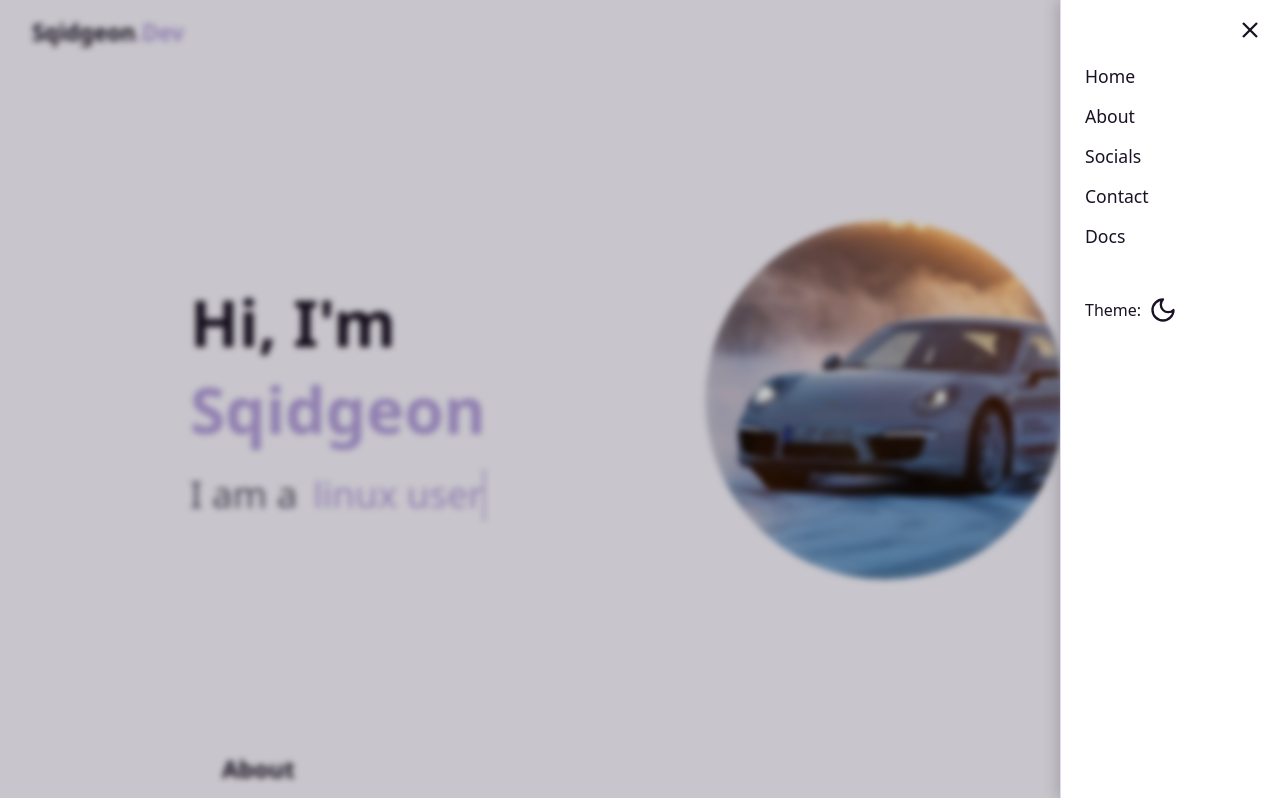
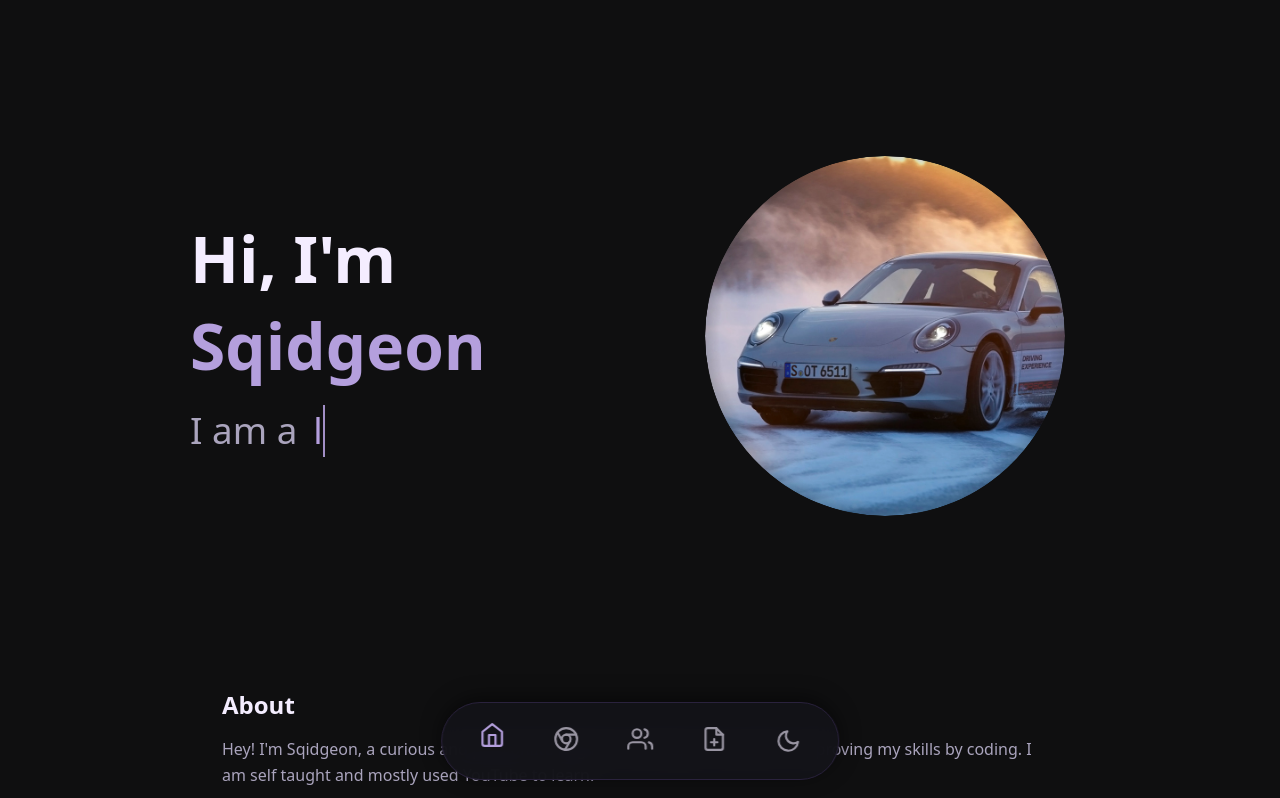
Before and after one commit to sqidgeon/sqidgeon.github.io, a plain HTML site: page index.html in a window 1280 px wide. Both pictures are taken after a click on the button "Toggle dark mode". Shown: the top 798 px of the page. Drawn offline with Linux system fonts and the light colour scheme.

Commit message:
hehe
hehee

```diff
--- a/index.html
+++ b/index.html
@@ -8,60 +8,14 @@
   <link rel="icon" href="favicon.ico">
 </head>
 <body>
-  <header class="navbar">
-    <a class="logo">
-      <span>Sqidgeon</span><span class="accent">.Dev</span>
-    </a>
-
-    <button id="menu-btn" aria-label="Open menu">
-      <svg xmlns="http://www.w3.org/2000/svg" fill="none" viewBox="0 0 24 24"
-           stroke="currentColor" stroke-width="2">
-        <line x1="4" y1="6" x2="20" y2="6" />
-        <line x1="4" y1="12" x2="20" y2="12" />
-        <line x1="4" y1="18" x2="20" y2="18" />
-      </svg>
-    </button>
-
-    <nav id="menu" class="menu">
-      <button id="close-btn" aria-label="Close menu">
-        <svg xmlns="http://www.w3.org/2000/svg" fill="none" viewBox="0 0 24 24"
-             stroke="currentColor" stroke-width="2">
-          <line x1="18" y1="6" x2="6" y2="18" />
-          <line x1="6" y1="6" x2="18" y2="18" />
-        </svg>
-      </button>
-
-      <a href="#hero">Home</a>
-      <a href="#about">About</a>
-      <a href="#socials">Socials</a>
-      <a href="#contact">Contact</a>
-      <a href="/docs">Docs</a>
-
-      <div class="theme-toggle-container">
-        <span>Theme:</span>
-        <button id="theme-toggle" aria-label="Toggle theme">
-          <svg id="icon-moon" xmlns="http://www.w3.org/2000/svg" viewBox="0 0 24 24" fill="none"
-               stroke="currentColor" stroke-width="2" stroke-linecap="round" stroke-linejoin="round">
-            <path d="M12 3a6 6 0 0 0 9 9 9 9 0 1 1-9-9Z"/>
-          </svg>
-          <svg id="icon-sun" xmlns="http://www.w3.org/2000/svg" viewBox="0 0 24 24" fill="none"
-               stroke="currentColor" stroke-width="2" stroke-linecap="round" stroke-linejoin="round">
-            <circle cx="12" cy="12" r="4" />
-            <path d="M12 2v2m0 16v2m10-10h-2M4 12H2m15.364 6.364-1.414-1.414M6.05 6.05 4.636 4.636m12.728 0-1.414 1.414M6.05 17.95l-1.414 1.414" />
-          </svg>
-        </button>
-      </div>
-    </nav>
-  </header>
-
-  <div id="overlay"></div>
 
   <main>
+    <!-- Hero Section -->
     <section id="hero" class="hero">
       <div class="hero-content">
         <div class="hero-text">
           <h1>Hi, I'm <span class="accent">Sqidgeon</span></h1>
-          <h2>I am a <span class="typing"></span></h2>
+          <h2>I am a<span class="typing"></span></h2>
         </div>
         <div class="hero-image-container">
           <img src="profile.png" alt="Sqidgeon" class="hero-image" />
@@ -81,20 +35,75 @@
     <section id="socials" class="section">
       <h2>Socials</h2>
       <div class="social-grid">
-        <div class="social-card"><img src="https://cdn.jsdelivr.net/gh/simple-icons/simple-icons/icons/github.svg"><h3>GitHub</h3><p>@sqidgeon</p><a href="https://github.com/sqidgeon" target="_blank" class="btn">Visit</a></div>
-        <div class="social-card"><img src="https://cdn.jsdelivr.net/gh/simple-icons/simple-icons/icons/modrinth.svg"><h3>Modrinth</h3><p>@sqidgeon</p><a href="https://modrinth.com/user/Sqidgeon" target="_blank" class="btn">Visit</a></div>
-        <div class="social-card"><img src="https://cdn.jsdelivr.net/gh/simple-icons/simple-icons/icons/curseforge.svg"><h3>CurseForge</h3><p>@sqidgeon</p><a href="https://www.curseforge.com/members/sqidgeon/projects" target="_blank" class="btn">Visit</a></div>
-        <div class="social-card"><img src="https://cdn.jsdelivr.net/gh/simple-icons/simple-icons/icons/steam.svg"><h3>Steam</h3><p>@sqidgeon</p><a href="https://steamcommunity.com/sqidgeon" target="_blank" class="btn">Visit</a></div>
-        <div class="social-card"><img src="https://cdn.jsdelivr.net/gh/simple-icons/simple-icons/icons/youtube.svg"><h3>My Lab</h3><p>@ApplicationLabs</p><a href="https://www.youtube.com/@ApplicationLabs" target="_blank" class="btn">Visit</a></div>
-        <div class="social-card"><img src="https://cdn.jsdelivr.net/gh/simple-icons/simple-icons/icons/reddit.svg"><h3>Reddit</h3><p>u/sqidgeon</p><a href="https://www.reddit.com/user/Sqidgeon/" target="_blank" class="btn">Visit</a></div>
+        <div class="social-card"><img src="https://cdn.jsdelivr.net/gh/simple-icons/simple-icons/icons/github.svg" alt="GitHub"><h3>GitHub</h3><p>@sqidgeon</p><a href="https://github.com/sqidgeon" target="_blank" class="btn">Visit</a></div>
+        <div class="social-card"><img src="https://cdn.jsdelivr.net/gh/simple-icons/simple-icons/icons/modrinth.svg" alt="Modrinth"><h3>Modrinth</h3><p>@sqidgeon</p><a href="https://modrinth.com/user/Sqidgeon" target="_blank" class="btn">Visit</a></div>
+        <div class="social-card"><img src="https://cdn.jsdelivr.net/gh/simple-icons/simple-icons/icons/curseforge.svg" alt="CurseForge"><h3>CurseForge</h3><p>@sqidgeon</p><a href="https://www.curseforge.com/members/sqidgeon/projects" target="_blank" class="btn">Visit</a></div>
+        <div class="social-card"><img src="https://cdn.jsdelivr.net/gh/simple-icons/simple-icons/icons/steam.svg" alt="Steam"><h3>Steam</h3><p>@sqidgeon</p><a href="https://steamcommunity.com/id/sqidgeon" target="_blank" class="btn">Visit</a></div>
+        <div class="social-card"><img src="https://cdn.jsdelivr.net/gh/simple-icons/simple-icons/icons/youtube.svg" alt="YouTube"><h3>My Lab</h3><p>@ApplicationLabs</p><a href="https://www.youtube.com/@ApplicationLabs" target="_blank" class="btn">Visit</a></div>
+        <div class="social-card"><img src="https://cdn.jsdelivr.net/gh/simple-icons/simple-icons/icons/reddit.svg" alt="Reddit"><h3>Reddit</h3><p>u/sqidgeon</p><a href="https://www.reddit.com/user/Sqidgeon/" target="_blank" class="btn">Visit</a></div>
       </div>
-
     </section>
+  </main>
 
   <footer>
     <p>© 2025 Sqidgeon</p>
   </footer>
 
+  <!-- Bottom Navigation Bar (replaces old top navbar) -->
+  <nav class="bottom-nav" aria-label="Main navigation">
+    <a href="#hero" aria-label="Home" data-tooltip="Home">
+      <svg viewBox="0 0 24 24" fill="none" stroke="currentColor" stroke-width="2" stroke-linecap="round" stroke-linejoin="round">
+        <path d="M3 9l9-7 9 7v11a2 2 0 0 1-2 2H5a2 2 0 0 1-2-2z"></path>
+        <polyline points="9 22 9 12 15 12 15 22"></polyline>
+      </svg>
+    </a>
+
+    <a href="#about" aria-label="About" data-tooltip="About">
+      <svg viewBox="0 0 24 24" fill="none" stroke="currentColor" stroke-width="2" stroke-linecap="round" stroke-linejoin="round">
+        <circle cx="12" cy="12" r="10"></circle>
+        <circle cx="12" cy="12" r="4"></circle>
+        <line x1="21.17" y1="8" x2="12" y2="8"></line>
+        <line x1="3.95" y1="6.06" x2="8.54" y2="14"></line>
+        <line x1="10.88" y1="21.94" x2="15.46" y2="14"></line>
+      </svg>
+    </a>
+
+    <a href="#socials" aria-label="Socials" data-tooltip="Socials">
+      <svg viewBox="0 0 24 24" fill="none" stroke="currentColor" stroke-width="2" stroke-linecap="round" stroke-linejoin="round">
+        <path d="M17 21v-2a4 4 0 0 0-4-4H5a4 4 0 0 0-4 4v2"></path>
+        <circle cx="9" cy="7" r="4"></circle>
+        <path d="M23 21v-2a4 4 0 0 0-3-3.87"></path>
+        <path d="M16 3.13a4 4 0 0 1 0 7.75"></path>
+      </svg>
+    </a>
+
+    <a href="/docs" aria-label="Docs" data-tooltip="Docs">
+      <svg viewBox="0 0 24 24" fill="none" stroke="currentColor" stroke-width="2" stroke-linecap="round" stroke-linejoin="round">
+        <path d="M14 2H6a2 2 0 0 0-2 2v16a2 2 0 0 0 2 2h12a2 2 0 0 0 2-2V8z"></path>
+        <polyline points="14 2 14 8 20 8"></polyline>
+        <line x1="12" y1="18" x2="12" y2="12"></line>
+        <line x1="9" y1="15" x2="15" y2="15"></line>
+      </svg>
+    </a>
+
+    <button id="theme-toggle" aria-label="Toggle dark mode" data-tooltip="Toggle Theme">
+      <svg class="icon-sun" viewBox="0 0 24 24" fill="none" stroke="currentColor" stroke-width="2" stroke-linecap="round" stroke-linejoin="round">
+        <circle cx="12" cy="12" r="5"></circle>
+        <line x1="12" y1="1" x2="12" y2="3"></line>
+        <line x1="12" y1="21" x2="12" y2="23"></line>
+        <line x1="4.22" y1="4.22" x2="5.64" y2="5.64"></line>
+        <line x1="18.36" y1="18.36" x2="19.78" y2="19.78"></line>
+        <line x1="1" y1="12" x2="3" y2="12"></line>
+        <line x1="21" y1="12" x2="23" y2="12"></line>
+        <line x1="4.22" y1="19.78" x2="5.64" y2="18.36"></line>
+        <line x1="18.36" y1="5.64" x2="19.78" y2="4.22"></line>
+      </svg>
+      <svg class="icon-moon" viewBox="0 0 24 24" fill="none" stroke="currentColor" stroke-width="2" stroke-linecap="round" stroke-linejoin="round">
+        <path d="M21 12.79A9 9 0 1 1 11.21 3 7 7 0 0 0 21 12.79z"></path>
+      </svg>
+    </button>
+  </nav>
+
   <script src="script.js"></script>
 </body>
 </html>
--- a/script.js
+++ b/script.js
@@ -1,44 +1,17 @@
-// ===============================
-// Burger Menu
-// ===============================
-const menuBtn = document.getElementById("menu-btn");
-const closeBtn = document.getElementById("close-btn");
-const menu = document.getElementById("menu");
-const overlay = document.getElementById("overlay");
-
-menuBtn.addEventListener("click", () => {
-  menu.classList.add("open");
-  overlay.classList.add("active");
-});
-
-closeBtn.addEventListener("click", () => {
-  menu.classList.remove("open");
-  overlay.classList.remove("active");
-});
-
-overlay.addEventListener("click", () => {
-  menu.classList.remove("open");
-  overlay.classList.remove("active");
-});
-
-// ===============================
 // Theme Toggle
-// ===============================
 const themeToggle = document.getElementById("theme-toggle");
 const root = document.documentElement;
-const savedTheme = localStorage.getItem("theme");
-if (savedTheme) root.setAttribute("data-theme", savedTheme);
+const savedTheme = localStorage.getItem("theme") || "light";
+root.setAttribute("data-theme", savedTheme);
 
 themeToggle.addEventListener("click", () => {
-  const currentTheme = root.getAttribute("data-theme");
-  const newTheme = currentTheme === "dark" ? "light" : "dark";
+  const current = root.getAttribute("data-theme");
+  const newTheme = current === "dark" ? "light" : "dark";
   root.setAttribute("data-theme", newTheme);
   localStorage.setItem("theme", newTheme);
 });
 
-// ===============================
 // Typing Effect
-// ===============================
 const typingElement = document.querySelector(".typing");
 const roles = ["Jr developer", "linux user", "tech enthusiast", "professional idiot"];
 let roleIndex = 0;
@@ -51,7 +24,7 @@ function type() {
     typingElement.textContent = current.substring(0, charIndex++);
     if (charIndex > current.length) {
       deleting = true;
-      setTimeout(type, 2250); // how long each word stays
+      setTimeout(type, 2250);
       return;
     }
   } else {
@@ -64,26 +37,22 @@ function type() {
   setTimeout(type, deleting ? 60 : 120);
 }
 
-type();
+if (typingElement) type();
 
-// ===============================
-// Show More Socials
-// ===============================
-const showMoreBtn = document.getElementById("show-more-btn");
-const socialGrid = document.querySelector(".social-grid");
+// Bottom Nav Active State
+const navLinks = document.querySelectorAll(".bottom-nav a[href^='#']");
+const sections = document.querySelectorAll("section[id]");
 
-if (showMoreBtn && socialGrid) {
-  showMoreBtn.addEventListener("click", () => {
-    socialGrid.classList.toggle("expanded");
-
-    if (socialGrid.classList.contains("expanded")) {
-      showMoreBtn.textContent = "Show Less";
-    } else {
-      showMoreBtn.textContent = "Show More";
-      window.scrollTo({
-        top: socialGrid.offsetTop - 100,
-        behavior: "smooth",
-      });
-    }
+function updateActive() {
+  let current = "";
+  sections.forEach(section => {
+    const rect = section.getBoundingClientRect();
+    if (rect.top <= 120 && rect.bottom >= 120) current = section.id;
+  });
+  navLinks.forEach(link => {
+    link.classList.toggle("active", link.getAttribute("href") === `#${current}`);
   });
 }
+
+window.addEventListener("scroll", updateActive);
+window.addEventListener("load", updateActive);
--- a/style.css
+++ b/style.css
@@ -19,11 +19,7 @@
 }
 
 /* Reset & Basics */
-* {
-  box-sizing: border-box;
-  margin: 0;
-  padding: 0;
-}
+* { box-sizing: border-box; margin: 0; padding: 0; }
 
 body {
   background: var(--bg);
@@ -32,127 +28,8 @@ body {
   transition: background var(--transition), color var(--transition);
 }
 
-a {
-  color: var(--accent);
-  text-decoration: none;
-}
-
-.accent {
-  color: var(--accent);
-}
-
-/* Navbar */
-.navbar {
-  display: flex;
-  align-items: center;
-  justify-content: space-between;
-  padding: 1rem 2rem;
-}
-
-.logo {
-  font-size: 1.4rem;
-  font-weight: 600;
-  color: var(--text);
-}
-
-/* Menu Button */
-#menu-btn {
-  background: none;
-  border: none;
-  cursor: pointer;
-  color: var(--text);
-  width: 32px;
-  height: 32px;
-  display: flex;
-  align-items: center;
-  justify-content: center;
-}
-
-/* Sidebar Menu */
-.menu {
-  position: fixed;
-  top: 0;
-  right: -260px;
-  width: 220px;
-  height: 100vh;
-  background: var(--card-bg);
-  display: flex;
-  flex-direction: column;
-  padding: 4rem 1.5rem;
-  gap: 1rem;
-  box-shadow: -2px 0 15px rgba(0, 0, 0, 0.2);
-  transition: right var(--transition);
-  border-left: 1px solid var(--border);
-  z-index: 1001;
-}
-
-.menu.open {
-  right: 0;
-}
-
-#close-btn {
-  position: absolute;
-  top: 1rem;
-  right: 1rem;
-  background: none;
-  border: none;
-  color: var(--text);
-  width: 28px;
-  height: 28px;
-  cursor: pointer;
-}
-
-.menu a {
-  color: var(--text);
-  font-size: 1.1rem;
-}
-
-/* Overlay */
-#overlay {
-  position: fixed;
-  inset: 0;
-  background: rgba(0, 0, 0, 0.2);
-  backdrop-filter: blur(3px);
-  opacity: 0;
-  visibility: hidden;
-  transition: opacity var(--transition);
-  z-index: 1000;
-}
-
-#overlay.active {
-  opacity: 1;
-  visibility: visible;
-}
-
-/* Theme Switcher */
-.theme-toggle-container {
-  display: flex;
-  align-items: center;
-  gap: 0.5rem;
-  margin-top: 2rem;
-  color: var(--text);
-}
-
-#theme-toggle {
-  background: none;
-  border: none;
-  cursor: pointer;
-  color: var(--text);
-  width: 28px;
-  height: 28px;
-}
-
-#icon-sun {
-  display: none;
-}
-
-[data-theme="dark"] #icon-sun {
-  display: block;
-}
-
-[data-theme="dark"] #icon-moon {
-  display: none;
-}
+a { color: var(--accent); text-decoration: none; }
+.accent { color: var(--accent); }
 
 /* Sections */
 .section {
@@ -193,9 +70,7 @@ a {
   max-width: 900px;
 }
 
-.hero-text {
-  flex: 1;
-}
+.hero-text { flex: 1; }
 
 .hero h1 {
   font-size: clamp(3rem, 7vw, 4rem);
@@ -228,15 +103,11 @@ a {
 }
 
 @keyframes blink {
-  50% {
-    border-color: transparent;
-  }
+  50% { border-color: transparent; }
 }
 
-/* Hero Image (Desktop) */
-.hero-image-container {
-  display: none;
-}
+/* Hero Image */
+.hero-image-container { display: none; }
 
 @media (min-width: 768px) {
   .hero-content {
@@ -246,11 +117,7 @@ a {
     text-align: left;
     gap: 5rem;
   }
-
-  .hero-text {
-    flex: 1;
-  }
-
+  .hero-text { flex: 1; }
   .hero-image-container {
     display: flex;
     justify-content: center;
@@ -258,7 +125,6 @@ a {
     flex: 1;
     position: relative;
   }
-
   .hero-image {
     width: 100%;
     max-width: 360px;
@@ -269,46 +135,15 @@ a {
     mask-image: radial-gradient(circle at center, rgba(0, 0, 0, 1) 65%, rgba(0, 0, 0, 0) 100%);
     -webkit-mask-image: radial-gradient(circle at center, rgba(0, 0, 0, 1) 65%, rgba(0, 0, 0, 0) 100%);
   }
-
-  @keyframes fadeIn {
-    to {
-      opacity: 1;
-    }
-  }
 }
 
-/* Mobile Layout Adjustments */
 @media (max-width: 767px) {
-  .hero {
-    padding-top: 5rem;
-    text-align: center;
-  }
-
-  .hero-content {
-    flex-direction: column;
-    align-items: center;
-    justify-content: center;
-  }
-
-  .hero-text {
-    text-align: center;
-  }
-
-  .hero-text h1 {
-    font-size: 3rem;
-  }
-
-  .hero-text h2 {
-    font-size: 1.6rem;
-    justify-content: center;
-  }
-
-  .hero-image-container {
-    display: flex;
-    justify-content: center;
-    align-items: center;
-  }
-
+  .hero { padding-top: 5rem; text-align: center; }
+  .hero-content { flex-direction: column; align-items: center; justify-content: center; }
+  .hero-text { text-align: center; }
+  .hero-text h1 { font-size: 3rem; }
+  .hero-text h2 { font-size: 1.6rem; justify-content: center; }
+  .hero-image-container { display: flex; justify-content: center; align-items: center; }
   .hero-image {
     width: 180px;
     margin-top: 2rem;
@@ -318,6 +153,8 @@ a {
     -webkit-mask-image: radial-gradient(circle at center, rgba(0, 0, 0, 1) 75%, rgba(0, 0, 0, 0) 100%);
   }
 }
+
+@keyframes fadeIn { to { opacity: 1; } }
 
 /* Social Grid */
 .social-grid {
@@ -356,10 +193,7 @@ a {
   filter: invert(100%) brightness(90%);
 }
 
-.social-card h3 {
-  font-size: 1rem;
-  font-weight: 600;
-}
+.social-card h3 { font-size: 1rem; font-weight: 600; }
 
 .social-card .btn {
   background: var(--accent);
@@ -376,50 +210,6 @@ a {
   background: color-mix(in srgb, var(--accent) 85%, white);
 }
 
-/* Show More Button */
-.show-more-container {
-  text-align: center;
-  margin-top: 1.5rem;
-}
-
-#show-more-btn {
-  background: var(--accent);
-  color: #fff;
-  border: none;
-  padding: 0.7rem 1.6rem;
-  border-radius: var(--radius);
-  font-size: 1rem;
-  cursor: pointer;
-  transition: background 0.25s ease, transform 0.15s ease;
-}
-
-#show-more-btn:hover {
-  background: color-mix(in srgb, var(--accent) 85%, white);
-  transform: translateY(-2px);
-}
-
-/* Hidden socials */
-.social-card.hidden {
-  display: none;
-}
-
-/* Expanded socials reveal */
-.social-grid.expanded .social-card.hidden {
-  display: flex;
-  animation: fadeIn 0.4s ease forwards;
-}
-
-@keyframes fadeIn {
-  from {
-    opacity: 0;
-    transform: translateY(10px);
-  }
-  to {
-    opacity: 1;
-    transform: translateY(0);
-  }
-}
-
 /* Footer */
 footer {
   text-align: center;
@@ -427,3 +217,114 @@ footer {
   color: var(--muted);
   font-size: 0.9rem;
 }
+
+/* BOTTOM NAVIGATION BAR */
+.bottom-nav {
+  position: fixed;
+  bottom: 20px;
+  left: 50%;
+  transform: translateX(-50%);
+  background: rgba(255,255,255,0.9);
+  backdrop-filter: blur(12px);
+  -webkit-backdrop-filter: blur(12px);
+  padding: 0.9rem 1.8rem;
+  border-radius: 50px;
+  display: flex;
+  gap: 2rem;
+  box-shadow: 0 -4px 20px rgba(0,0,0,0.1);
+  z-index: 1000;
+  border: 1px solid var(--border);
+}
+
+[data-theme="dark"] .bottom-nav {
+  background: rgba(20,20,25,0.95);
+  box-shadow: 0 -4px 20px rgba(0,0,0,0.5);
+}
+
+.bottom-nav a,
+.bottom-nav button {
+  position: relative;
+  background: none;
+  border: none;
+  color: var(--text);
+  opacity: 0.6;
+  transition: all 0.25s ease;
+  cursor: pointer;
+  padding: 0.5rem;
+}
+
+.bottom-nav a:hover,
+.bottom-nav button:hover,
+.bottom-nav a.active {
+  opacity: 1;
+  transform: translateY(-4px);
+}
+
+.bottom-nav a.active {
+  color: var(--accent);
+  opacity: 1;
+}
+
+.bottom-nav svg {
+  width: 26px;
+  height: 26px;
+  stroke: currentColor;
+  fill: none;
+}
+
+/* Tooltips */
+.bottom-nav a::before,
+.bottom-nav button::before {
+  content: attr(data-tooltip);
+  position: absolute;
+  bottom: 100%;
+  left: 50%;
+  transform: translateX(-50%) translateY(10px);
+  background: var(--text);
+  color: var(--bg);
+  padding: 6px 10px;
+  border-radius: 8px;
+  font-size: 0.8rem;
+  white-space: nowrap;
+  opacity: 0;
+  visibility: hidden;
+  transition: all 0.25s ease;
+  pointer-events: none;
+  margin-bottom: 8px;
+  box-shadow: 0 4px 12px rgba(0,0,0,0.15);
+}
+
+.bottom-nav a::after,
+.bottom-nav button::after {
+  content: "";
+  position: absolute;
+  bottom: 100%;
+  left: 50%;
+  transform: translateX(-50%);
+  border: 6px solid transparent;
+  border-top-color: var(--text);
+  opacity: 0;
+  visibility: hidden;
+  transition: all 0.25s ease;
+}
+
+.bottom-nav a:hover::before,
+.bottom-nav a:hover::after,
+.bottom-nav button:hover::before,
+.bottom-nav button:hover::after,
+.bottom-nav a:focus-visible::before,
+.bottom-nav a:focus-visible::after,
+.bottom-nav button:focus-visible::before,
+.bottom-nav button:focus-visible::after {
+  opacity: 1;
+  visibility: visible;
+  transform: translateX(-50%) translateY(0);
+}
+
+/* Theme toggle icons */
+#theme-toggle .icon-moon { display: none; }
+[data-theme="dark"] #theme-toggle .icon-sun { display: none; }
+[data-theme="dark"] #theme-toggle .icon-moon { display: block; }
+
+/* Prevent content from being hidden under the nav */
+main { padding-bottom: 110px; }
```
